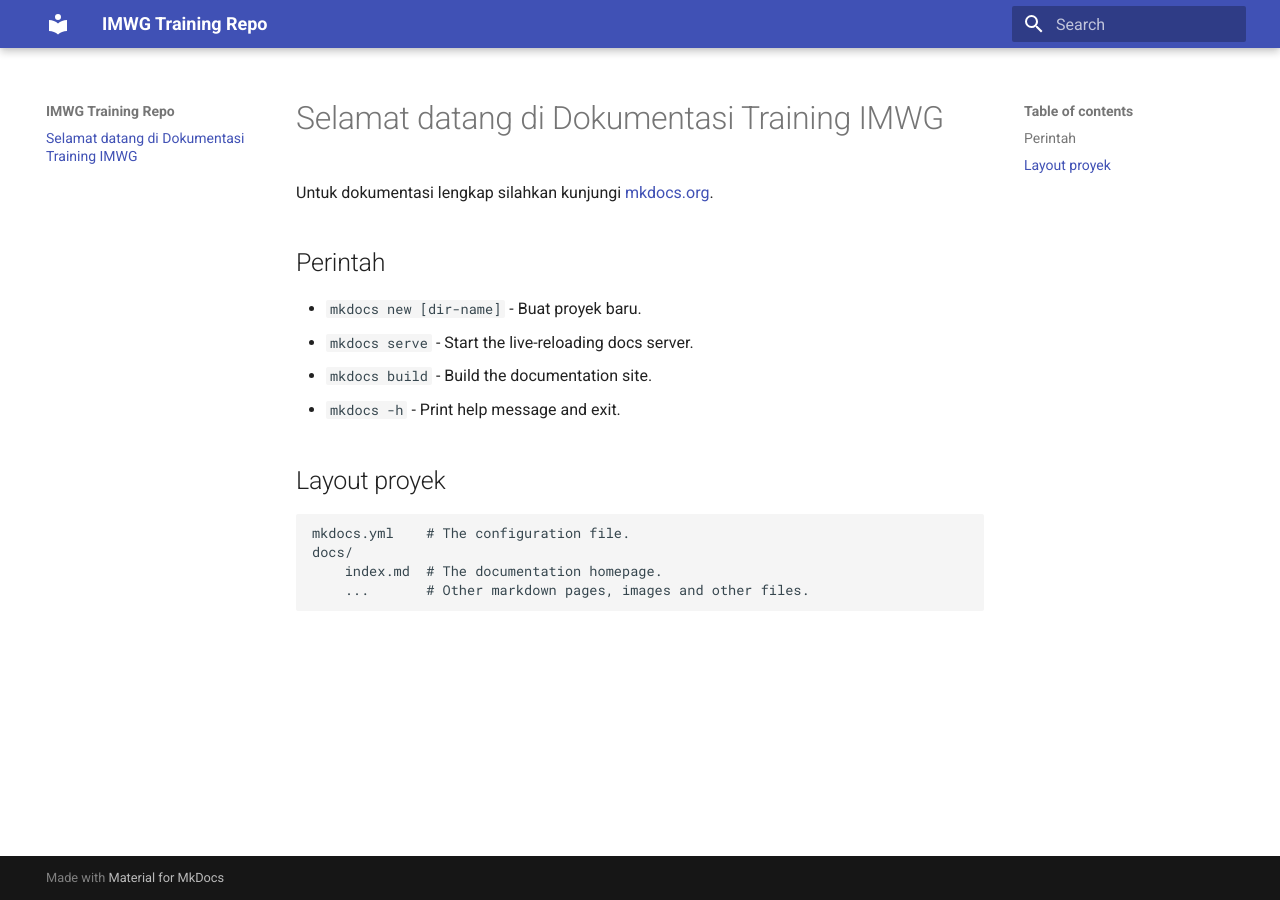
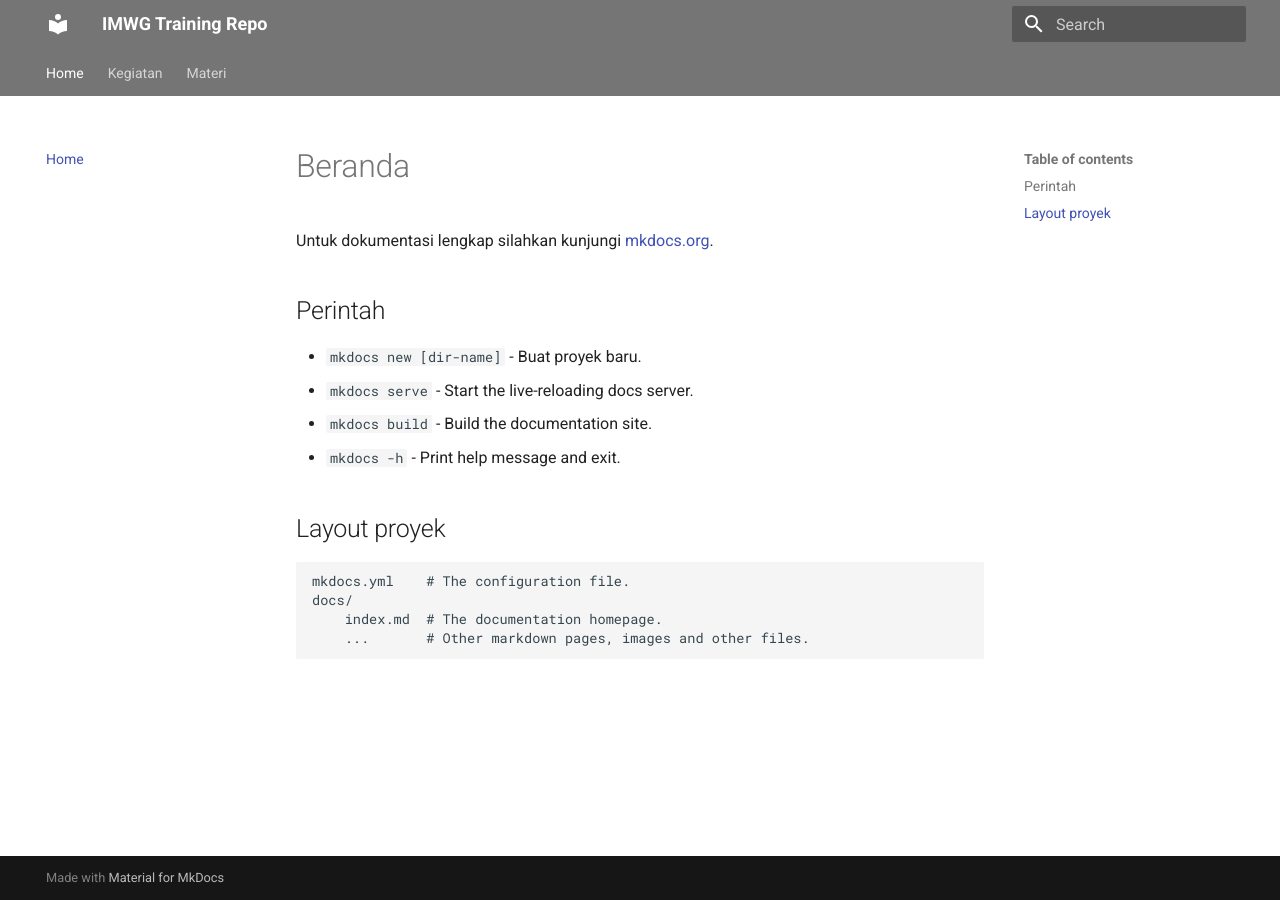
Before and after one commit to husnimubarok/imwgdocs, an MkDocs documentation site: the page built from docs/index.md, in a window 1280 px wide. Built offline with MkDocs 1.6.1 and Material for MkDocs 9.7.7, drawn with Linux system fonts in a browser that asks for light colours.

Commit message:
update tabs setting

```diff
--- a/docs/index.md
+++ b/docs/index.md
@@ -1,4 +1,4 @@
-# Selamat datang di Dokumentasi Training IMWG
+# Beranda
 
 Untuk dokumentasi lengkap silahkan kunjungi [mkdocs.org](https://www.mkdocs.org).
 
--- a/mkdocs.yml
+++ b/mkdocs.yml
@@ -3,4 +3,15 @@ site_url: https://tech.pmi.or.id
 theme:
   name: material
   features:
-    - navigation.tabsb
+    - navigation.tabs
+    - navigation.sections
+    - navigation.expand
+  palette:
+    primary: grey
+  favicon: images/logo.png
+
+
+nav:
+  - Home: index.md
+  - Kegiatan: kegiatan.md
+  - Materi: materi.md
```
Also changed, not shown: docs/kegiatan.md (added, +12 -0 lines), docs/materi.md (added, +23 -0 lines), site/404.html, site/assets/images/logo.png (added), site/index.html.
